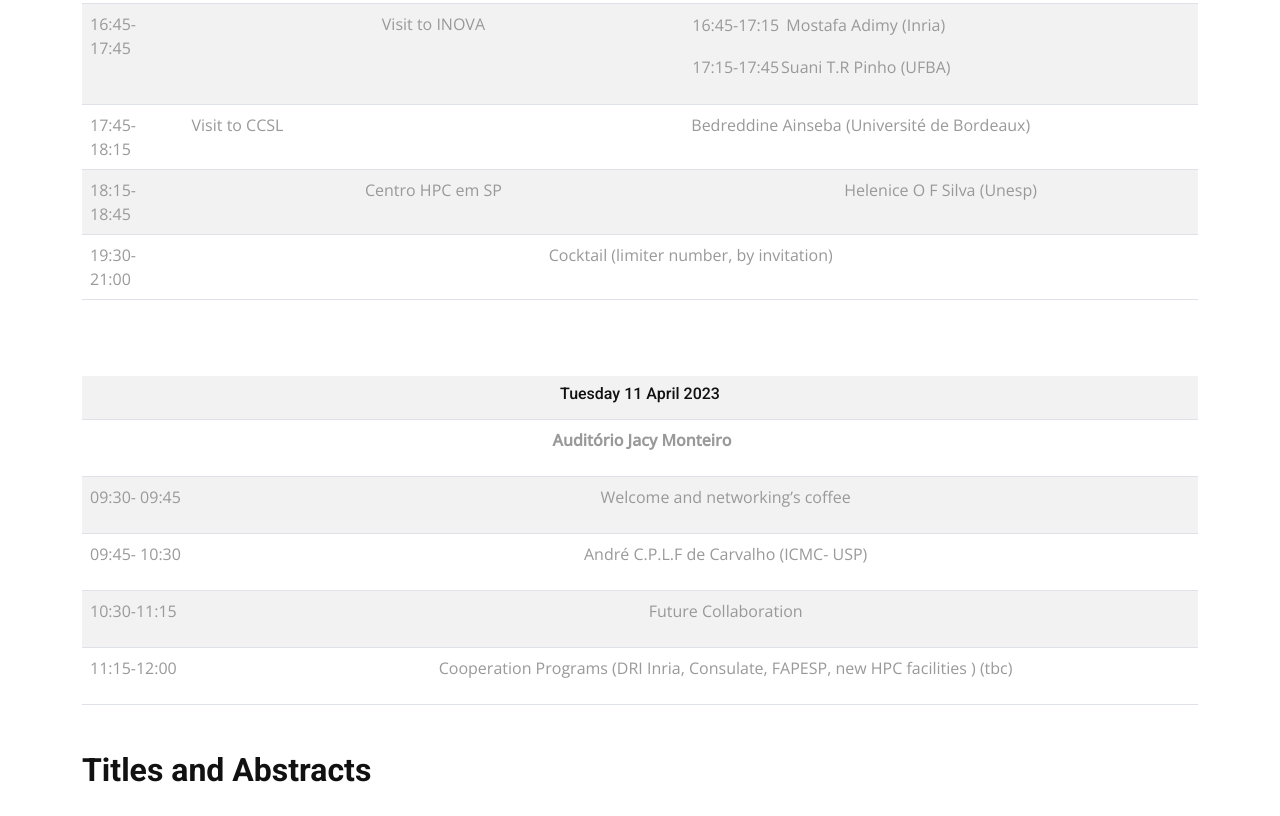
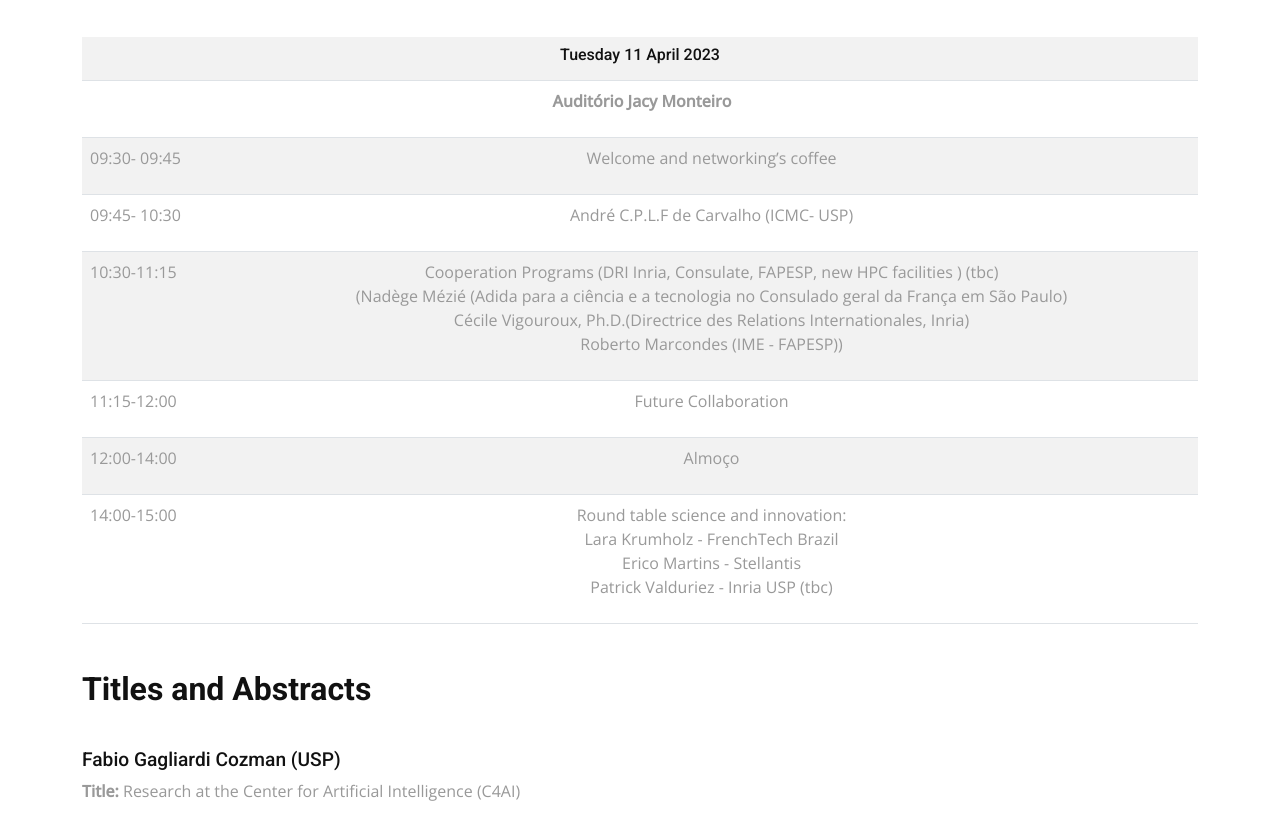
Before and after one commit to ime-usp-br/site-ibw-2023, a plain HTML site: page program.html in a window 1280 px wide. Shown: the part 1642-2458 px from the top of the page. Drawn offline with nearby package versions, Linux system fonts and the light colour scheme; a script that the page names is missing.

Commit message:
fix: foram feitas as mudanças solicitadas por e-mail em 03/04 as 13:58

```diff
--- a/program.html
+++ b/program.html
@@ -95,34 +95,13 @@
                                 </th>
                             </tr>
                             <tr>
-                                <td colspan="3">(Last Flight) AF CDG-> GRU 06:30</td>
-                            </tr>
-                            <tr>
-                                <td>10:00- 10:15</td>
+                                <td>10:00- 10:30</td>
                                 <td colspan="2">
                                     <p class="text-center">
                                         Open ceremony
-                                        Institutional talks: USP’s representative, French consulate’s representative,
-                                        Inria’s representative, FAPESP’s representative
-                                        <br>Auditório Jacy Monteiro – IME –USP
                                     </p>
                                 </td>
                             </tr>
-
-                            <tr>
-                                <td>
-                                    10:15- 10:30
-                                </td>
-                                <td colspan="2">
-                                    <p class="text-center">
-                                        Introduction by Scientific Chairs (Sergio Oliva and Pierre-Alexandre Bliman) and
-                                        Scientific Directors Inria Brasil (Frédéric Precioso + Patrick Valduriez)
-                                        <br>Auditório Jacy Monteiro – IME –USP
-                                    </p>
-                                </td>
-                            </tr>
-
-
 
                             <tr>
                                 <td>
@@ -311,15 +290,6 @@
                                 </td>
                             </tr>
 
-                            <tr>
-                                <td>19:30- 21:00</td>
-                                <td colspan="2">
-                                    <p class="text-center">
-                                        Cocktail (limiter number, by invitation)
-                                    </p>
-                                </td>
-                            </tr>
-
 
                         </table>
 
@@ -367,7 +337,10 @@
                                 <td>10:30-11:15</td>
                                 <td>
                                     <p class="text-center">
-                                        Future Collaboration
+                                        Cooperation Programs (DRI Inria, Consulate, FAPESP, new HPC facilities ) (tbc)<br>
+                                        (Nadège Mézié (Adida para a ciência e a tecnologia no Consulado geral da França em São Paulo)<br>
+                                        Cécile Vigouroux, Ph.D.(Directrice des Relations Internationales, Inria)<br>
+                                        Roberto Marcondes (IME - FAPESP))
                                     </p>
                                 </td>
                             </tr>
@@ -376,7 +349,28 @@
                                 <td>11:15-12:00</td>
                                 <td>
                                     <p class="text-center">
-                                        Cooperation Programs (DRI Inria, Consulate, FAPESP, new HPC facilities ) (tbc)
+                                        Future Collaboration
+                                    </p>
+                                </td>
+                            </tr>
+
+                            <tr>
+                                <td>12:00-14:00</td>
+                                <td>
+                                    <p class="text-center">
+                                        Almoço
+                                    </p>
+                                </td>
+                            </tr>
+
+                            <tr>
+                                <td>14:00-15:00</td>
+                                <td>
+                                    <p class="text-center">Round table science and innovation:<br>
+                                        Lara Krumholz - FrenchTech Brazil<br>
+                                        Erico Martins - Stellantis<br>
+                                        Patrick Valduriez - Inria
+                                        USP (tbc)
                                     </p>
                                 </td>
                             </tr>
```
